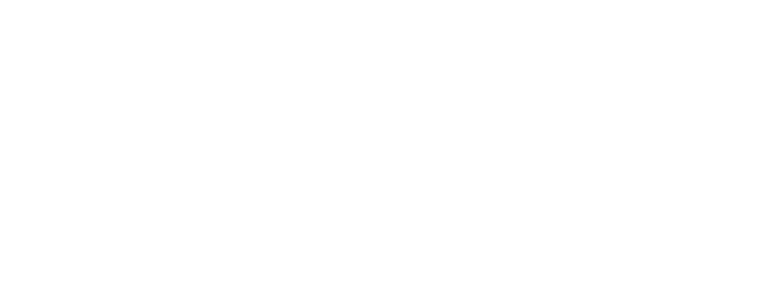
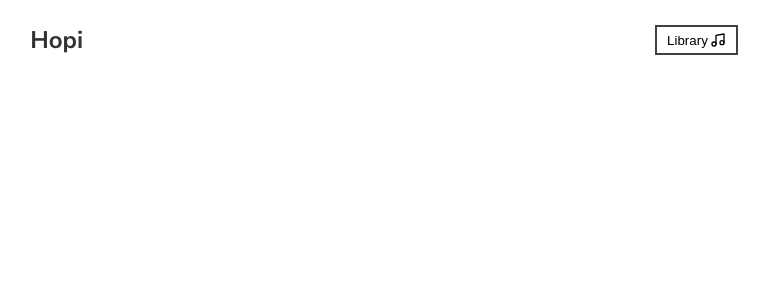
Before and after one commit to nggar/music-player, a React (Create React App) app: page / in a window 1280 px wide. Shown: the top 300 px of the page, without its empty margins (256-1025 px from the left). Built offline with nearby package versions, Linux system fonts and the light colour scheme.

Commit message:
install feather icon, import font, create and style nav component

```diff
--- a/package.json
+++ b/package.json
@@ -6,8 +6,10 @@
         "@testing-library/jest-dom": "^5.16.4",
         "@testing-library/react": "^13.3.0",
         "@testing-library/user-event": "^13.5.0",
+        "node-sass": "^7.0.1",
         "react": "^18.2.0",
         "react-dom": "^18.2.0",
+        "react-feather": "^2.0.10",
         "react-scripts": "5.0.1",
         "web-vitals": "^2.1.4"
     },
--- a/src/App.js
+++ b/src/App.js
@@ -3,6 +3,8 @@ import Nav from './components/Nav';
 import DisplayCurrentSong from './components/DisplayCurrentSong';
 import Controller from './components/Controller';
 import SongLibrary from './components/SongLibrary';
+// import Style
+import './styles/App.scss';
 
 function App() {
     return (
--- a/src/components/Nav.js
+++ b/src/components/Nav.js
@@ -1,7 +1,12 @@
+import { Music } from 'react-feather';
+
 const Nav = () => {
     return (
         <nav className="nav">
-
+            <div className="logo">
+                <h1>Hopi</h1>
+            </div>
+            <button className='library-button'><span>Library</span> <Music size={16} strokeWidth={2} /></button>
         </nav>
     )
 }
--- /dev/null
+++ b/src/styles/App.scss
@@ -0,0 +1,32 @@
+@import url('https://fonts.googleapis.com/css2?family=Nunito+Sans:wght@200;400;700&display=swap');
+
+* {
+    margin: 0;
+    padding: 0;
+    box-sizing: border-box;
+}
+
+body {
+    font-family: 'Nunito Sans', sans-serif;
+}
+
+h1,
+h2,
+h3 {
+    color: rgb(50, 50, 50);
+}
+
+h3,
+h4 {
+    color: rgb(100, 100, 100);
+    font-weight: 400;
+}
+
+.App {
+    transition: all .5s ease;
+}
+
+@import './nav';
+@import './displayCurrentSong';
+@import './controller';
+@import './songLibrary';
--- /dev/null
+++ b/src/styles/_nav.scss
@@ -0,0 +1,26 @@
+.nav {
+    display: flex;
+    justify-content: space-around;
+    min-height: 10vh;
+    align-items: center;
+}
+
+button {
+    background: transparent;
+    cursor: pointer;
+    border: 2px solid rgb(65, 65, 65);
+    transition: all .3s ease;
+    padding: .3rem .6rem;
+    display: flex;
+    align-items: center;
+
+    span {
+        margin-right: .15rem;
+    }
+
+
+    &:hover {
+        background-color: rgb(65, 65, 65);
+        color: white;
+    }
+}
```
Also changed, not shown: src/styles/_controller.scss (added), src/styles/_displayCurrentSong.scss (added), src/styles/_songLibrary.scss (added), 1 other file (tests, documents, lock files or other folders). Lines whose indentation alone changed are shown as unchanged.
